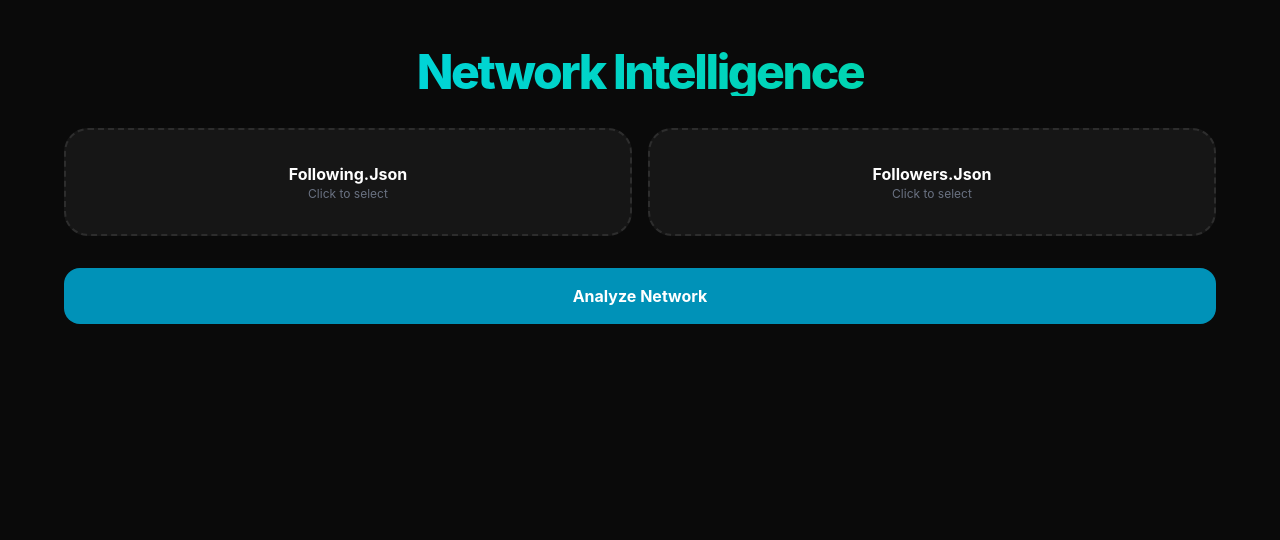
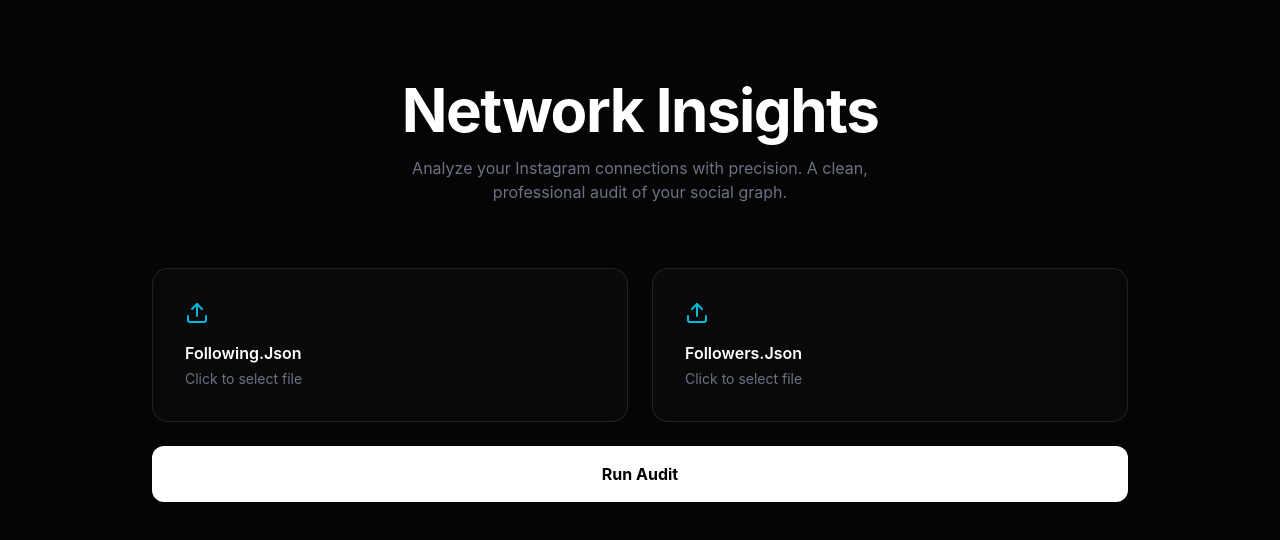
Before and after one commit to Escgot/network-audit, a React (Vite) app: page / in a window 1280 px wide. Shown: the top 540 px of the page. Built offline with nearby package versions, Linux system fonts and the light colour scheme.

Commit message:
more interface enhancements

```diff
--- a/src/App.jsx
+++ b/src/App.jsx
@@ -1,7 +1,7 @@
 import { useState } from 'react';
 import { motion, AnimatePresence } from 'framer-motion';
-import { Upload, Search, Users, UserMinus, Heart, Copy, CheckCircle2 } from 'lucide-react';
-import { PieChart, Pie, Cell, ResponsiveContainer, Tooltip, Legend } from 'recharts';
+import { Upload, Search, Users, UserMinus, Heart, Copy, CheckCircle2, ChevronRight, X } from 'lucide-react';
+import { PieChart, Pie, Cell, ResponsiveContainer, Tooltip } from 'recharts';
 
 export default function App() {
   const [files, setFiles] = useState({ following: null, followers: null });
@@ -56,86 +56,101 @@
         fans: followersList.filter(u => !followingSet.has(u)),
         mutuals: followingList.filter(u => followersSet.has(u))
       });
-      triggerToast('Analysis complete!');
-    } catch (e) { triggerToast('Error parsing files.'); console.error(e); }
+      triggerToast('Analysis Complete');
+    } catch (e) { triggerToast('Invalid JSON format'); }
     finally { setIsProcessing(false); }
   };
 
   const chartData = results ? [
-    { name: 'Not Following Back', value: results.notFollowingBack.length, color: '#f43f5e' },
+    { name: 'Non-Followers', value: results.notFollowingBack.length, color: '#f43f5e' },
     { name: 'Fans', value: results.fans.length, color: '#06b6d4' },
     { name: 'Mutuals', value: results.mutuals.length, color: '#10b981' },
   ] : [];
 
   return (
-    <div className="min-h-screen bg-[#0A0A0A] text-white p-6 md:p-12 font-sans">
+    <div className="min-h-screen bg-[#050505] text-gray-200 font-sans selection:bg-cyan-500/30">
       <AnimatePresence>
-        {toast && <motion.div initial={{ opacity: 0 }} animate={{ opacity: 1 }} exit={{ opacity: 0 }} className="fixed top-5 right-5 bg-cyan-600 px-6 py-3 rounded-2xl z-50 flex items-center gap-2"><CheckCircle2 size={18} />{toast}</motion.div>}
+        {toast && <motion.div initial={{ opacity: 0, y: 10 }} animate={{ opacity: 1, y: 0 }} exit={{ opacity: 0 }} className="fixed bottom-8 left-1/2 -translate-x-1/2 bg-white text-black px-6 py-3 rounded-full shadow-2xl z-50 font-medium text-sm flex items-center gap-2"><CheckCircle2 size={16} />{toast}</motion.div>}
       </AnimatePresence>
 
-      <div className="max-w-6xl mx-auto space-y-8">
-        <div className="text-center space-y-4">
-          <h1 className="text-5xl font-extrabold tracking-tighter bg-gradient-to-r from-cyan-400 to-emerald-400 bg-clip-text text-transparent">Network Intelligence</h1>
-        </div>
+      <main className="max-w-5xl mx-auto px-6 py-12 md:py-20">
+        <header className="mb-16 text-center">
+          <h1 className="text-4xl md:text-6xl font-bold tracking-tight text-white mb-4">Network Insights</h1>
+          <p className="text-gray-500 max-w-lg mx-auto">Analyze your Instagram connections with precision. A clean, professional audit of your social graph.</p>
+        </header>
 
-        <div className="grid md:grid-cols-2 gap-4">
+        {!results ? (
+          <div className="grid md:grid-cols-2 gap-6">
             {['following', 'followers'].map((type) => (
-            <label key={type} className="border-2 border-dashed border-white/10 rounded-3xl p-8 bg-white/5 hover:border-cyan-500 transition-all cursor-pointer text-center">
+              <label key={type} className="group relative border border-white/10 rounded-2xl p-8 bg-white/[0.02] hover:bg-white/[0.04] transition-all cursor-pointer">
                 <input type="file" className="hidden" onChange={(e) => setFiles(prev => ({ ...prev, [type]: e.target.files[0] }))} />
-              <p className="font-bold capitalize">{type}.json</p>
-              <p className="text-xs text-gray-500 truncate">{files[type]?.name || 'Click to select'}</p>
+                <div className="mb-4 text-cyan-500"><Upload size={24} /></div>
+                <p className="font-semibold text-white capitalize">{type}.json</p>
+                <p className="text-sm text-gray-500 mt-1 truncate">{files[type]?.name || 'Click to select file'}</p>
               </label>
             ))}
+            <button onClick={handleProcess} disabled={isProcessing} className="md:col-span-2 w-full py-4 rounded-xl bg-white text-black font-bold hover:bg-gray-200 transition-colors flex items-center justify-center gap-2">
+              {isProcessing ? 'Analyzing...' : 'Run Audit'}
+            </button>
           </div>
-
-        <button onClick={handleProcess} className="w-full py-4 rounded-2xl bg-cyan-600 font-bold hover:bg-cyan-500 transition-all">Analyze Network</button>
-
-        {results && (
-          <div className="space-y-8">
-            <div className="bg-white/5 p-6 rounded-3xl border border-white/10 h-64 flex items-center justify-center">
+        ) : (
+          <div className="space-y-12">
+            <div className="grid md:grid-cols-3 gap-6 items-center bg-white/[0.02] border border-white/10 rounded-3xl p-8">
+              <div className="h-48">
                 <ResponsiveContainer width="100%" height="100%">
                   <PieChart>
-                  <Pie data={chartData} innerRadius={60} outerRadius={80} paddingAngle={5} dataKey="value">
-                    {chartData.map((entry, index) => <Cell key={index} fill={entry.color} />)}
+                    <Pie data={chartData} innerRadius={50} outerRadius={70} paddingAngle={8} dataKey="value">
+                      {chartData.map((e, i) => <Cell key={i} fill={e.color} />)}
                     </Pie>
-                  <Tooltip contentStyle={{ backgroundColor: '#000', borderRadius: '12px' }} />
-                  <Legend />
                   </PieChart>
                 </ResponsiveContainer>
               </div>
+              <div className="md:col-span-2 grid grid-cols-3 gap-4">
+                {chartData.map((d) => (
+                  <div key={d.name} className="p-4 rounded-2xl bg-white/[0.03] border border-white/5">
+                    <p className="text-3xl font-bold text-white">{d.value}</p>
+                    <p className="text-xs text-gray-500 uppercase tracking-wider mt-1">{d.name}</p>
+                  </div>
+                ))}
+              </div>
+            </div>
 
-            <input type="text" placeholder="Search usernames..." onChange={(e) => setSearchTerm(e.target.value)} className="w-full bg-white/5 border border-white/10 rounded-2xl px-6 py-4 outline-none focus:border-cyan-500" />
+            <div className="relative">
+              <Search className="absolute left-4 top-1/2 -translate-y-1/2 text-gray-600" size={18} />
+              <input type="text" placeholder="Filter by username..." onChange={(e) => setSearchTerm(e.target.value)} className="w-full bg-transparent border border-white/10 rounded-xl py-4 pl-12 pr-4 text-white focus:border-white/30 transition-all outline-none" />
+            </div>
 
-            <div className="grid md:grid-cols-3 gap-6">
-              <StandardCard title="Not Following Back" data={results.notFollowingBack.filter(u => u.includes(searchTerm))} links={userLinks} color="rose" />
-              <StandardCard title="Fans" data={results.fans.filter(u => u.includes(searchTerm))} links={userLinks} color="cyan" />
-              <StandardCard title="Mutuals" data={results.mutuals.filter(u => u.includes(searchTerm))} links={userLinks} color="emerald" />
+            <div className="grid md:grid-cols-3 gap-8">
+              <ResultSection title="Not Following Back" data={results.notFollowingBack} searchTerm={searchTerm} links={userLinks} color="red" />
+              <ResultSection title="Fans" data={results.fans} searchTerm={searchTerm} links={userLinks} color="blue" />
+              <ResultSection title="Mutuals" data={results.mutuals} searchTerm={searchTerm} links={userLinks} color="green" />
             </div>
           </div>
         )}
+      </main>
+    </div>
+  );
+}
+
+function ResultSection({ title, data, searchTerm, links, color }) {
+  const filtered = data.filter(u => u.includes(searchTerm.toLowerCase()));
+  const colors = { red: "text-red-500", blue: "text-cyan-500", green: "text-emerald-500" };
+
+  return (
+    <div className="space-y-4">
+      <div className="flex items-center justify-between">
+        <h3 className="font-medium text-gray-400">{title}</h3>
+        <span className={`text-xs px-2 py-1 rounded bg-white/5 ${colors[color]}`}>{filtered.length}</span>
+      </div>
+      <div className="space-y-2">
+        {filtered.slice(0, 50).map(u => (
+          <div key={u} className="flex items-center justify-between px-4 py-3 rounded-lg bg-white/[0.02] border border-white/5 hover:bg-white/[0.05] transition-all group">
+            <a href={links[u]} target="_blank" className="text-sm text-gray-300 hover:text-white transition-colors truncate">@{u}</a>
+            <button onClick={() => navigator.clipboard.writeText(u)} className="opacity-0 group-hover:opacity-100 p-1 hover:bg-white/10 rounded"><Copy size={12} /></button>
+          </div>
+        ))}
+        {filtered.length > 50 && <p className="text-xs text-gray-600 text-center pt-2">And {filtered.length - 50} more...</p>}
       </div>
     </div>
   );
 }
-
-function StandardCard({ title, data, links, color }) {
-  const styles = {
-    rose: "bg-rose-500/10 text-rose-400 border-rose-500/20",
-    cyan: "bg-cyan-500/10 text-cyan-400 border-cyan-500/20",
-    emerald: "bg-emerald-500/10 text-emerald-400 border-emerald-500/20"
-  };
-
-  return (
-    <div className={`border rounded-3xl p-6 h-[500px] flex flex-col ${styles[color]}`}>
-      <div className="mb-4 font-bold text-lg flex items-center gap-2">{title} <span className="opacity-50">({data.length})</span></div>
-      <div className="flex-1 overflow-y-auto pr-2 custom-scrollbar space-y-2">
-        {data.map(u => (
-          <div key={u} className="flex justify-between items-center bg-white/5 p-3 rounded-xl hover:bg-white/10 transition-all">
-            <a href={links[u]} target="_blank" rel="noopener noreferrer" className="text-sm">@{u}</a>
-            <button onClick={() => navigator.clipboard.writeText(u)}><Copy size={14} /></button>
-          </div>
-        ))}
-      </div>
-    </div>
-  );
-}
```
Lines whose indentation alone changed are shown as unchanged.
